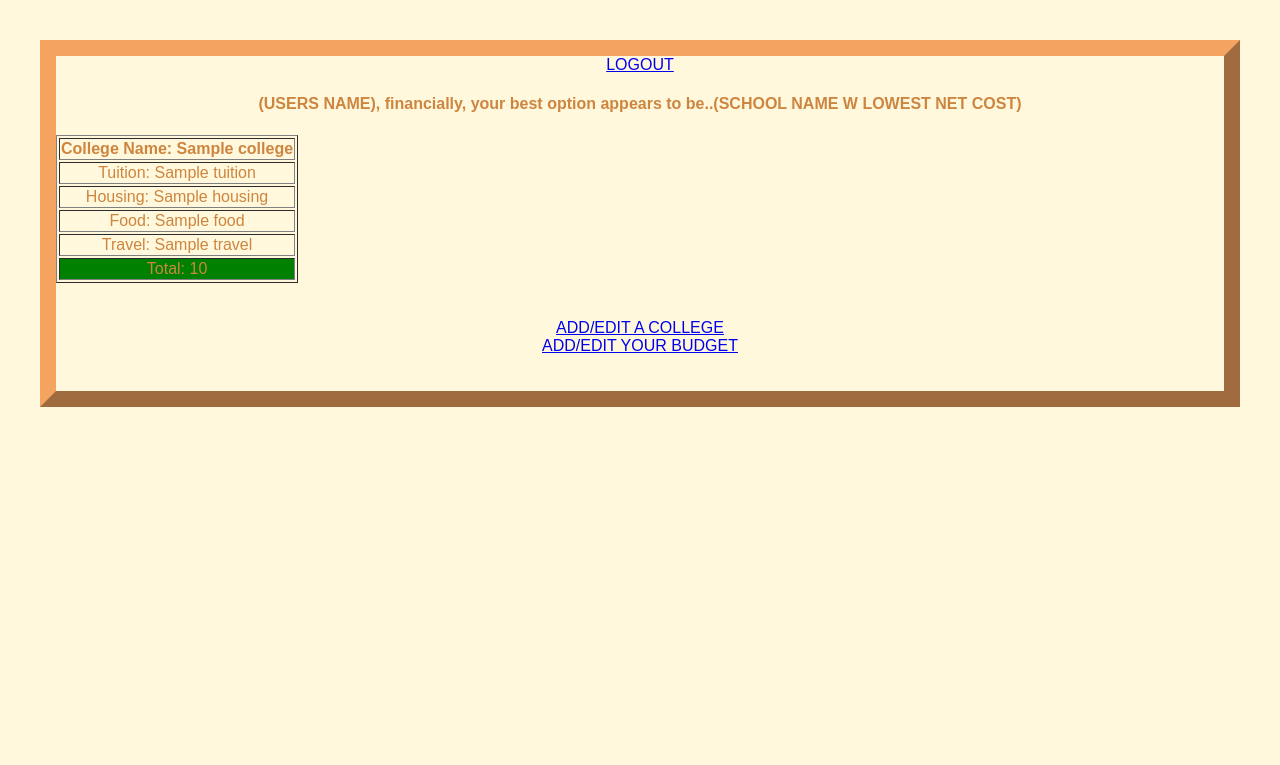
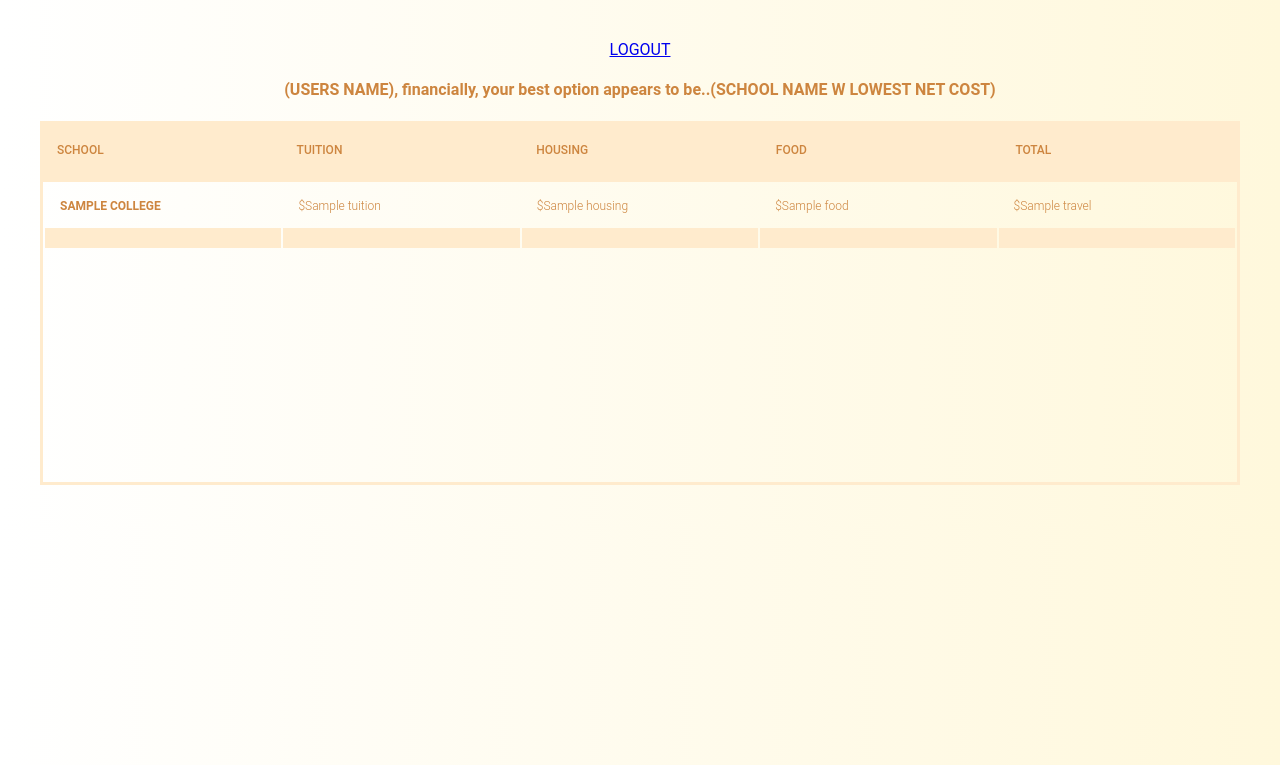
Before and after one commit to AshaBrianna/Aid_by_AID, a Python web app: template templates/MainPage.html in a window 1280 px wide. Shown: the top 765 px of the page. Run offline with Jinja, Linux system fonts and the light colour scheme; the template is opened without the code that fills it: most values are stand-ins (such as "Sample title", 1, 10 or a date in 2020); lists and menus that the app fills with data are empty.

Commit message:
styled table and scroll feature and gradient background

```diff
--- a/scripts/MainPage.js
+++ b/scripts/MainPage.js
@@ -10,3 +10,9 @@ for(let total_element of total_elements){
     total_element.classList.add("isNotInBudget");
   }
 }
+
+// '.tbl-content' consumed little space for vertical scrollbar, scrollbar width depend on browser/os/platfrom. Here calculate the scollbar width .
+$(window).on("load resize ", function() {
+  var scrollWidth = $('.tbl-content').width() - $('.tbl-content table').width();
+  $('.tbl-header').css({'padding-right':scrollWidth});
+}).resize();
--- a/stylesheets/aid_by_AID.css
+++ b/stylesheets/aid_by_AID.css
@@ -1,46 +1,34 @@
-h1
-  {
+h1 {
   color: peru;
   font-family: "Century Gothic","CenturyGothic","AppleGothic",sans-serif;
   margin-top: 40px;
   }
 
-h2
-  {
+h2 {
   color: darkgrey;
   font-family: "Century Gothic","CenturyGothic","AppleGothic",sans-serif;
-
   }
 
-h3
-  {
+h3 {
   color: lightgrey;
   font-family: "Century Gothic","CenturyGothic","AppleGothic",sans-serif;
-
   }
 
-body
-  {
+body {
   color:peru;
   text-align: center;
-    border: outset 1em SandyBrown;
-    border-radius: 0em;
+  /* border: outset 1em SandyBrown;
+  border-radius: 0em; */
   background: CornSilk;
   font-family: "Century Gothic","CenturyGothic","AppleGothic",sans-serif;
   margin: 40px;
   }
 
-  {
-  box-sizing: border-box;
-}
-
-p
-{
+p {
   margin: 40px;
   }
 
-form
-{
+form{
   margin: 40px;
   }
 
@@ -89,7 +77,6 @@ input[type=submit]:hover {
   margin-top: 6px;
   }
 
-/* Clear floats after the columns */
 .row:after {
   content: "";
   display: table;
@@ -104,9 +91,7 @@ input[type=submit]:hover {
   }
  }
 
-button
-{
-  {
+button{
     background-color: peru;
     color: white;
     padding: 12px 20px;
@@ -117,20 +102,91 @@ button
     }
     hover {
     background-color: lightgreen;
-    }
-}
-label
-{
+    }}
+
+label{
   white-space: nowrap;
   }
-.isInBudget
-{
+
+.isInBudget {
   background-color: green;
   }
-.isNotInBudget
-{
+
+.isNotInBudget{
   background-color: red;
  }
 
 
-/* Changed ID from ... to college_table */
+
+
+
+ h1{
+   font-size: 30px;
+   color: #fff;
+   text-transform: uppercase;
+   font-weight: 300;
+   text-align: center;
+   margin-bottom: 15px;
+ }
+ table{
+   width:100%;
+   table-layout: fixed;
+ }
+ .tbl-header{
+   background-color: BlanchedAlmond;
+  }
+ .tbl-content{
+   height:300px;
+   overflow-x:auto;
+   margin-top: 0px;
+   border: 3px solid BlanchedAlmond;
+ }
+ th{
+   padding: 20px 15px;
+   text-align: left;
+   font-weight: 500;
+   font-size: 12px;
+   color: peru;
+   text-transform: uppercase;
+ }
+
+ td{
+   padding: 15px;
+   text-align: left;
+   vertical-align:middle;
+   font-weight: 300;
+   font-size: 12px;
+   color: peru;
+   border-bottom: solid 20px BlanchedAlmond;
+
+ }
+ .schoolname
+  {text-transform: uppercase;}
+
+
+ /* demo styles */
+
+ @import url(https://fonts.googleapis.com/css?family=Roboto:400,500,300,700);
+ body{
+   background: -webkit-linear-gradient(left, white, Cornsilk);
+   background: linear-gradient(to right, white, Cornsilk);
+   font-family: 'Roboto', sans-serif;
+ }
+ section{
+   margin: 50px;
+ }
+
+
+
+
+ /* for custom scrollbar for webkit browser*/
+
+ ::-webkit-scrollbar {
+     width: 6px;
+ }
+ ::-webkit-scrollbar-track {
+     -webkit-box-shadow: inset 0 0 6px rgba(0,0,0,0.3);
+ }
+ ::-webkit-scrollbar-thumb {
+     -webkit-box-shadow: inset 0 0 6px rgba(0,0,0,0.3);
+ }
--- a/templates/MainPage.html
+++ b/templates/MainPage.html
@@ -10,63 +10,39 @@
   <body>
     <a href="{{logout_url}}">LOGOUT</a>
     <h4>(USERS NAME), financially, your best option appears to be..(SCHOOL NAME W LOWEST NET COST)</h4>
-      <table id="college_table" border=".5">
 
-        <tr>
+    <div class="tbl-header">
+      <table id="college_table">
+        <thead>
+          <tr>
+            <th>School</th>
+            <th>Tuition</th>
+            <th>Housing</th>
+            <th>Food</th>
+            <th>TOTAL</th>
+          </tr>
+        </thead>
+      </table>
+    </div>
+
+    <div class="tbl-content">
+      <table>
+        <tbody>
           {% for colleges in college %}
-          <th scope="col" id="college_table">College Name: {{colleges.college_name}} </th>
+            <tr>
+              <td class="schoolname"><b>{{colleges.college_name}}</b></td>
+              <td>${{colleges.tuition}}</td>
+              <td>${{colleges.housing}}</td>
+              <td>${{colleges.food}}</td>
+              <td>${{colleges.travel}}</td>
+            </tr>
           {% endfor %}
-        </tr>
+          <script type="text/javascript" src="/scripts/MainPage.js">
 
-        <tr>
-          {% for colleges in college %}
-          <td>Tuition: {{colleges.tuition}}</td>
-          {% endfor %}
-        </tr>
-
-        <tr>
-          {% for colleges in college %}
-          <td>Housing: {{colleges.housing}}</td>
-          {% endfor %}
-        </tr>
-
-        <tr>
-          {% for colleges in college %}
-          <td>Food: {{colleges.food}}</td>
-          {% endfor %}
-        </tr>
-
-        <tr>
-          {% for colleges in college %}
-          <td>Travel: {{colleges.travel}}</td>
-          {% endfor %}
-        </tr>
-        <tr>
-          {% for colleges in college %}
-          {% set total = colleges['tuition'] + colleges['housing'] + colleges['food']%}
-          <td class = "total" data-total = "{{total}}">Total: {{total}}</td>
-          {% endfor %}
-        </tr>
-    </tbody>
-  </table>
+          </script>
+        </tbody>
+      </table>
+    </div>
 
 
-    <br>
-    <br>
-
-    <div class="button">
-      <a href="/add_college" > ADD/EDIT A COLLEGE </a>
-    </div>
-
-    <div class="button">
-      <a href="/addBudget" > ADD/EDIT YOUR BUDGET </a>
-    </div>
-
-    <br>
-    <br>
-  <script type="text/javascript" src = "/scripts/MainPage.js">
-
-  </script>
-  </body>
-
 </html>
```
Lines whose indentation alone changed are shown as unchanged.
